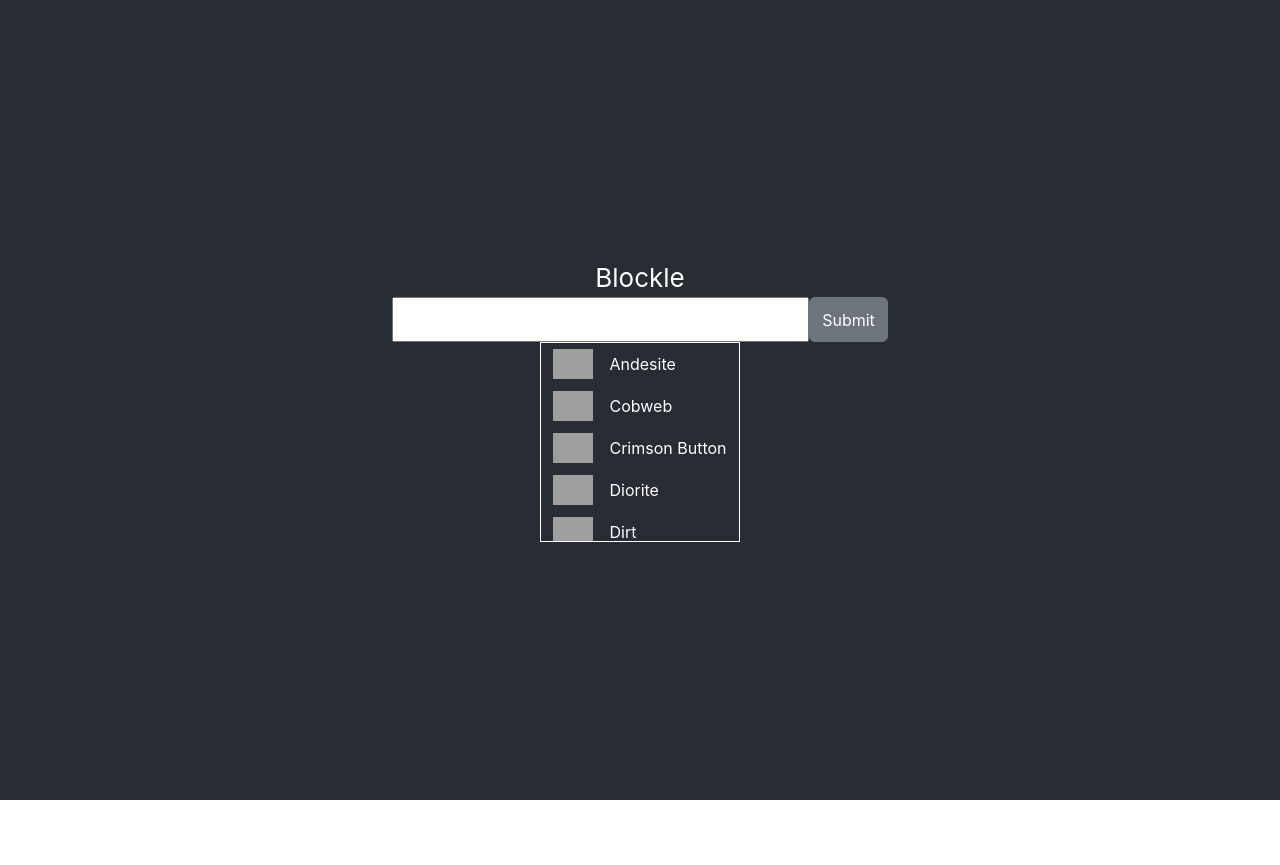
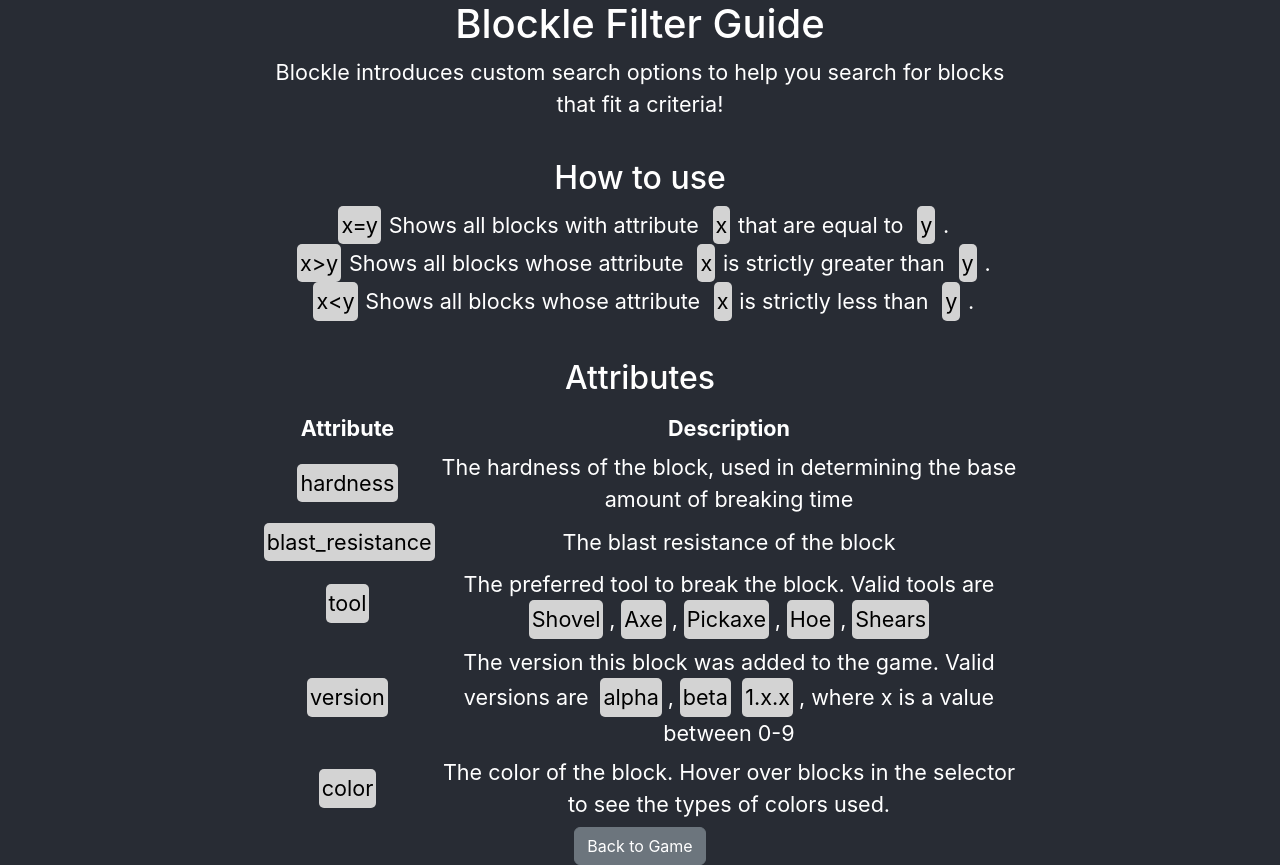
Before and after one commit to BenjaMenja/blockle, a React (Create React App) app: page /filters in a window 1280 px wide. Before the commit the page ends 800 px from the top, so only its background shows below. Built offline with nearby package versions, Linux system fonts and the light colour scheme; grey boxes are pictures that could not be loaded.

Commit message:
Special Filters Page

```diff
--- a/package.json
+++ b/package.json
@@ -15,6 +15,7 @@
     "react": "^18.3.1",
     "react-bootstrap": "^2.10.5",
     "react-dom": "^18.3.1",
+    "react-router-dom": "^6.28.0",
     "react-scripts": "5.0.1",
     "typescript": "^4.9.5",
     "web-vitals": "^2.1.4"
--- a/src/App.css
+++ b/src/App.css
@@ -14,7 +14,7 @@
   flex-direction: column;
   align-items: center;
   justify-content: center;
-  font-size: calc(10px + 2vmin);
+  font-size: calc(8px + 2vmin);
   color: white;
 }
 
--- a/src/App.tsx
+++ b/src/App.tsx
@@ -1,73 +1,20 @@
-import React, {useEffect, useState} from 'react';
-import * as Blocks from "./data/Blocks";
+
 import './App.css';
-import Guesser from "./components/Guesser";
-import GuessResultComponent, {GuessResult} from "./components/GuessResult";
-import {BlockType} from "./components/Block";
-import {Button} from "react-bootstrap";
+import {BrowserRouter as Router, Routes, Route} from 'react-router-dom';
+import Game from "./pages/Game";
+import FilterPage from "./pages/FilterPage";
 
 function App() {
-    const blocks = Object.values(Blocks) as BlockType[]
-    const [targetBlock, setTargetBlock] = useState<BlockType>(chooseTarget())
-    const [guesses, setGuesses] = useState<GuessResult[]>([])
-    const [win, setWin] = useState<boolean>(false)
 
-    useEffect(() => {
-        for (const guess of guesses) {
-            if (guess.block.name === targetBlock.name) {
-                setWin(true)
-            }
-        }
-    }, [guesses])
-    function nameToBlock(name: string): BlockType {
-        return blocks.find((block) => {return block.name === name}) as BlockType
-    }
-
-    function chooseTarget() {
-        const index = Math.floor(Math.random() * blocks.length)
-        console.log("Target: ")
-        console.log(blocks[index])
-        return blocks[index] || null
-    }
-
-    function handleNewGame() {
-        setWin(false)
-        setGuesses([])
-        setTargetBlock(chooseTarget())
-    }
   return (
       <div className="App">
           <header className="App-header">
-              Blockle
-              <Guesser guesses={guesses} setGuesses={setGuesses} targetBlock={targetBlock} win={win}/>
-              {guesses.length > 0 && <table className={"guess-result"}>
-                  <tbody>
-                        <tr>
-                            <td>
-                                Block
-                            </td>
-                            <td>
-                                Hardness
-                            </td>
-                            <td>
-                                Blast Resistance
-                            </td>
-                            <td>
-                                Tool
-                            </td>
-                            <td>
-                                Version
-                            </td>
-                            <td>
-                                Color
-                            </td>
-                        </tr>
-                  </tbody>
-              </table>}
-              {guesses.map((guess, index) => <GuessResultComponent key={index} block={nameToBlock(guess.block.name)} hardness={guess.hardness} blast_resistance={guess.blast_resistance} tool={guess.tool} version={guess.version} color={guess.color}/>)}
-              {win && <div className={"new-game"}>
-                  <Button variant={"primary"} onClick={handleNewGame}>Start New Game</Button>
-              </div>}
+              <Router>
+                  <Routes>
+                      <Route path={'/'} element={<Game />} />
+                      <Route path={'/filters'} element={<FilterPage />}/>
+                  </Routes>
+              </Router>
           </header>
       </div>
   );
--- /dev/null
+++ b/src/FilterGuide.css
@@ -0,0 +1,14 @@
+.attribute-option {
+    background-color: lightgray;
+    border-radius: 5px;
+    color: black;
+    padding: 3px;
+    margin-right: 1%;
+    margin-left: 1%;
+    display: inline-block;
+}
+
+.attribute-table {
+    border-spacing: 5px;
+    border-collapse: separate;
+}
--- a/src/components/Guesser.tsx
+++ b/src/components/Guesser.tsx
@@ -94,13 +94,13 @@ function Guesser(props: GuesserProps) {
     }
 
     return (
-        <>
-            <div style={{display: "flex", flexDirection: "row"}}>
+        <div style={{marginBottom: "1%"}}>
+            <div style={{display: "flex", flexDirection: "row", marginBottom: "1%"}}>
                 <Search searchString={searchString} setSearchString={setSearchString}/>
                 <Button onClick={() => Guess()} variant={`${buttonActive}`}>Submit</Button>
             </div>
             <BlockSelector searchString={searchString} selectedBlock={selectedBlock} setSelectedBlock={setSelectedBlock}/>
-        </>
+        </div>
     )
 }
 
--- a/src/data/Blocks.tsx
+++ b/src/data/Blocks.tsx
@@ -97,6 +97,6 @@ export const Andesite: BlockType = {
     hardness: 1.5,
     blast_resistance: 6,
     tool: "Pickaxe",
-    version: "1.16",
+    version: "1.8",
     color: "gray"
 }
--- /dev/null
+++ b/src/pages/FilterPage.tsx
@@ -0,0 +1,63 @@
+import '../FilterGuide.css'
+import {Button} from "react-bootstrap";
+
+function FilterPage() {
+    return (
+        <div style={{maxWidth: "60%", fontSize: "0.9em"}}>
+            <h1>Blockle Filter Guide</h1>
+            <p style={{marginBottom: "5%"}}>Blockle introduces custom search options to help you search for blocks that fit a criteria!</p>
+            <h2>How to use</h2>
+            <div style={{marginBottom: "5%"}}>
+                <div className={"attribute-option"}>
+                    x=y
+                </div>
+                Shows all blocks with attribute <span className={"attribute-option"}>x</span>that are equal to <span className={"attribute-option"}>y</span>.<br/>
+                <div className={"attribute-option"}>
+                    x&gt;y
+                </div>
+                Shows all blocks whose attribute <span className={"attribute-option"}>x</span>is strictly greater than <span className={"attribute-option"}>y</span>.<br/>
+                <div className={"attribute-option"}>
+                    x{'<'}y
+                </div>
+                Shows all blocks whose attribute <span className={"attribute-option"}>x</span>is strictly less than <span className={"attribute-option"}>y</span>.<br/>
+            </div>
+            <h2>Attributes</h2>
+            <table className={"attribute-table"}>
+                <tbody>
+                    <tr>
+                        <td><b>Attribute</b></td>
+                        <td><b>Description</b></td>
+                    </tr>
+                    <tr>
+                        <td><span className={"attribute-option"}>hardness</span></td>
+                        <td>The hardness of the block, used in determining the base amount of breaking time</td>
+                    </tr>
+                    <tr>
+                        <td><span className={"attribute-option"}>blast_resistance</span></td>
+                        <td>The blast resistance of the block</td>
+                    </tr>
+                    <tr>
+                        <td><span className={"attribute-option"}>tool</span></td>
+                        <td>
+                            The preferred tool to break the block. Valid tools are <span className={"attribute-option"}>Shovel</span>,<span className={"attribute-option"}>Axe</span>,<span className={"attribute-option"}>Pickaxe</span>,
+                            <span className={"attribute-option"}>Hoe</span>,<span className={"attribute-option"}>Shears</span>
+                        </td>
+                    </tr>
+                    <tr>
+                        <td><span className={"attribute-option"}>version</span></td>
+                        <td>The version this block was added to the game. Valid versions are <span className={"attribute-option"}>alpha</span>,<span className={"attribute-option"}>beta</span><span className={"attribute-option"}>1.x.x</span>, where x is a value between 0-9</td>
+                    </tr>
+                    <tr>
+                        <td><span className={"attribute-option"}>color</span></td>
+                        <td>The color of the block. Hover over blocks in the selector to see the types of colors used.</td>
+                    </tr>
+                </tbody>
+            </table>
+            <Button variant={"secondary"} onClick={() => window.location.href = "/"}>
+                Back to Game
+            </Button>
+        </div>
+    )
+}
+
+export default FilterPage
--- /dev/null
+++ b/src/pages/Game.tsx
@@ -0,0 +1,75 @@
+import Guesser from "../components/Guesser";
+import GuessResultComponent, {GuessResult} from "../components/GuessResult";
+import {Button} from "react-bootstrap";
+import React, {useEffect, useState} from "react";
+import * as Blocks from "../data/Blocks";
+import {BlockType} from "../components/Block";
+
+function Game() {
+    const blocks = Object.values(Blocks) as BlockType[]
+    const [targetBlock, setTargetBlock] = useState<BlockType>(chooseTarget())
+    const [guesses, setGuesses] = useState<GuessResult[]>([])
+    const [win, setWin] = useState<boolean>(false)
+
+    useEffect(() => {
+        for (const guess of guesses) {
+            if (guess.block.name === targetBlock.name) {
+                setWin(true)
+            }
+        }
+    }, [guesses])
+    function nameToBlock(name: string): BlockType {
+        return blocks.find((block) => {return block.name === name}) as BlockType
+    }
+
+    function chooseTarget() {
+        const index = Math.floor(Math.random() * blocks.length)
+        console.log("Target: ")
+        console.log(blocks[index])
+        return blocks[index] || null
+    }
+
+    function handleNewGame() {
+        setWin(false)
+        setGuesses([])
+        setTargetBlock(chooseTarget())
+    }
+    return (
+        <>
+            <h1 style={{marginBottom: "2%"}}>Blockle</h1>
+            <h3 style={{marginBottom: "1%"}}>A Minecraft themed guessing game</h3>
+            <a href={"/filters"} style={{color: "#7a29a9", fontSize: "0.8em", marginBottom: "1%"}}>Special Filters</a>
+            <Guesser guesses={guesses} setGuesses={setGuesses} targetBlock={targetBlock} win={win}/>
+            {guesses.length > 0 && <table className={"guess-result"}>
+                <tbody>
+                <tr>
+                    <td>
+                        Block
+                    </td>
+                    <td>
+                        Hardness
+                    </td>
+                    <td>
+                        Blast Resistance
+                    </td>
+                    <td>
+                        Tool
+                    </td>
+                    <td>
+                        Version
+                    </td>
+                    <td>
+                        Color
+                    </td>
+                </tr>
+                </tbody>
+            </table>}
+            {guesses.map((guess, index) => <GuessResultComponent key={index} block={nameToBlock(guess.block.name)} hardness={guess.hardness} blast_resistance={guess.blast_resistance} tool={guess.tool} version={guess.version} color={guess.color}/>)}
+            {win && <div className={"new-game"}>
+                <Button variant={"primary"} onClick={handleNewGame}>Start New Game</Button>
+            </div>}
+        </>
+    )
+}
+
+export default Game
```
Also changed, not shown: 1 other file (tests, documents, lock files or other folders).
